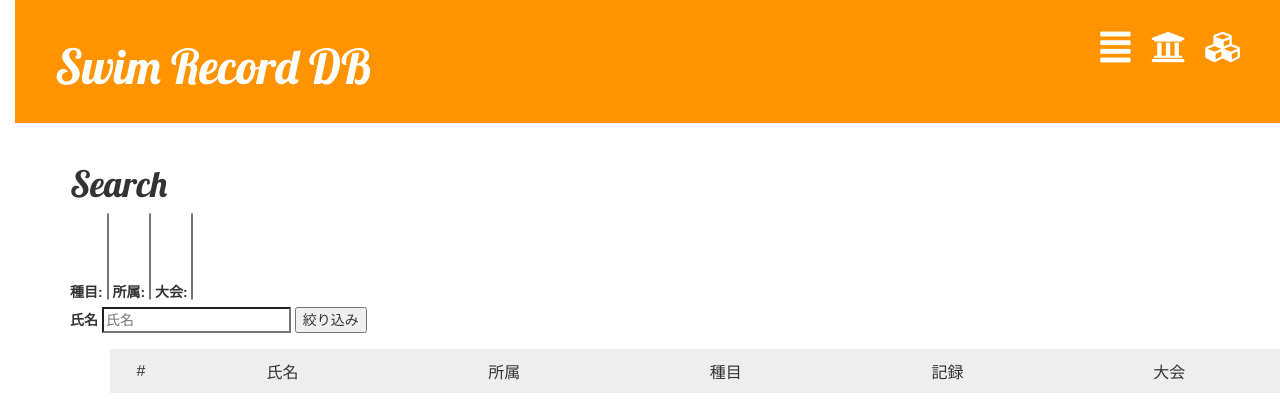
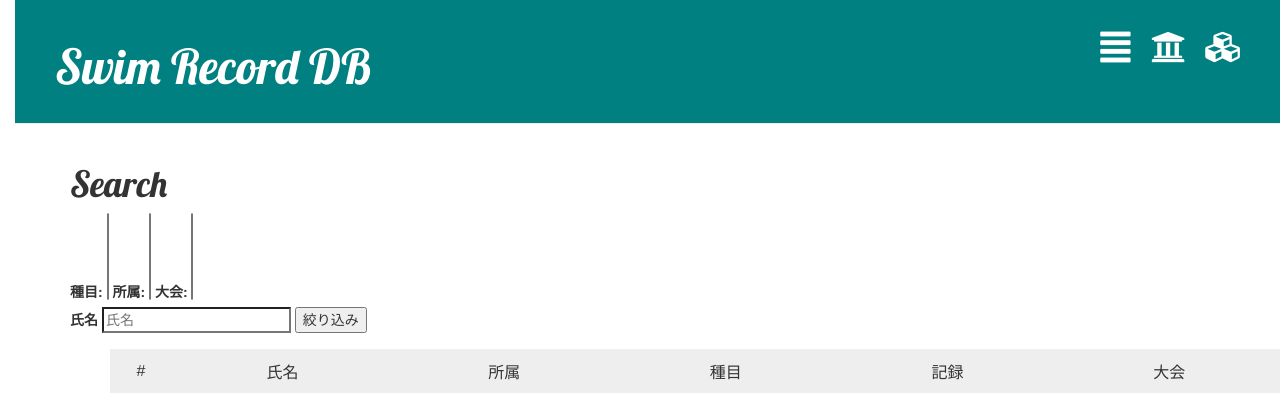
Before and after one commit to hosod/swim-record-db, a Django app: page / in a window 1280 px wide. Shown: the top 420 px of the page. Run offline with Django 3.2, Linux system fonts and the light colour scheme; data that the repository does not hold is empty; some libraries are stand-ins or nearby versions.

Commit message:
見た目を変えました

```diff
--- a/static/css/swimrecord.css
+++ b/static/css/swimrecord.css
@@ -12,7 +12,7 @@
 }
 
 .page-header {
-    background-color: #ff9400;
+    background-color: #008080;
     margin-top: 0;
     padding: 20px 20px 20px 40px;
 }
--- a/swimrecord/templates/swimrecord/_base.html
+++ b/swimrecord/templates/swimrecord/_base.html
@@ -8,6 +8,7 @@
     <link href="https://fonts.googleapis.com/css?family=Lobster&subset=latin,latin-ext" rel="stylesheet" type="text/css">
     <link href="https://use.fontawesome.com/releases/v5.6.1/css/all.css" rel="stylesheet">
     <link rel="stylesheet" href="{% static 'css/swimrecord.css' %}">
+    <link rel="icon" type="image/png" href="{% static 'img/favicon.png' %}">
 </head>
 <body>
     <div class="page-header">
```
Also changed, not shown: static/img/favicon.png (added), 2 other files.
